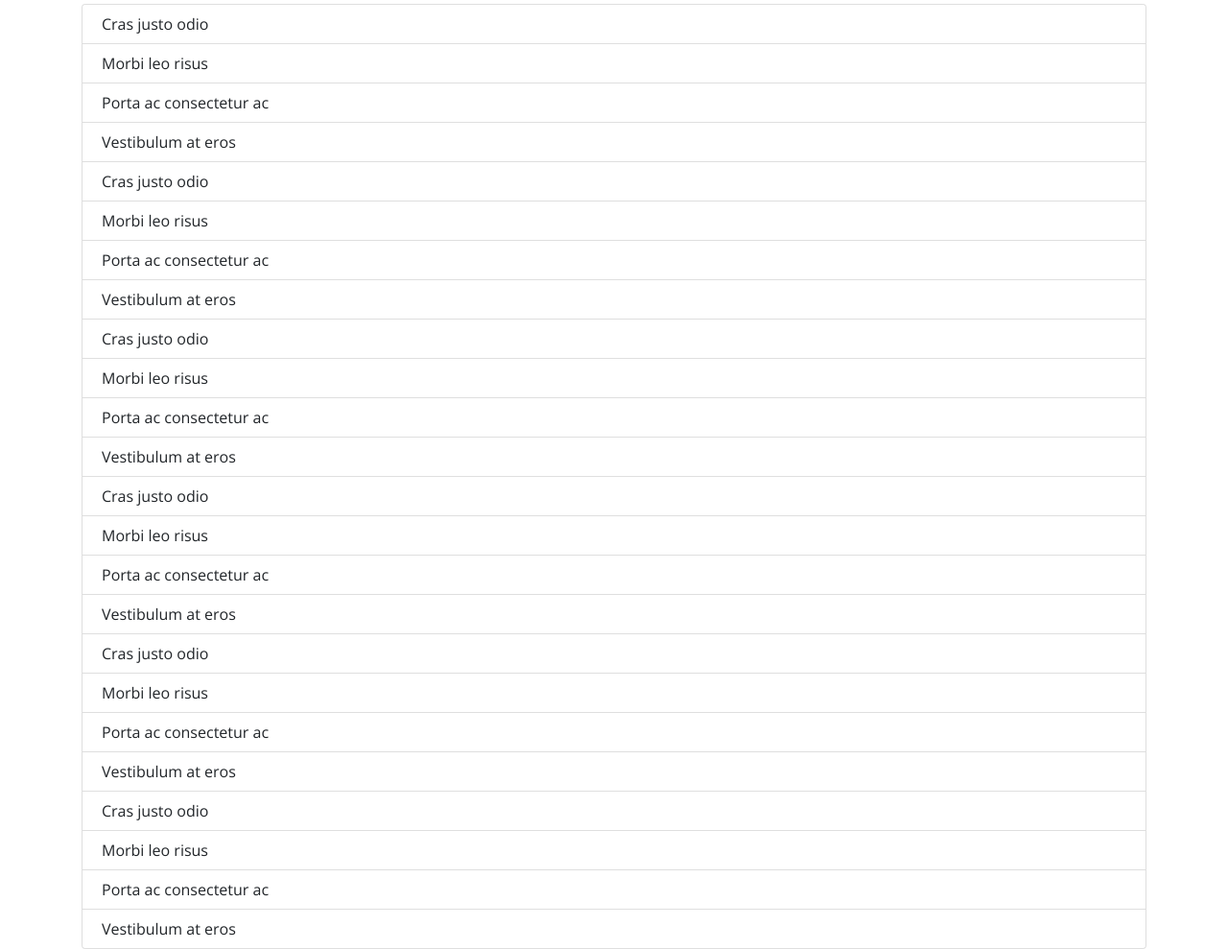
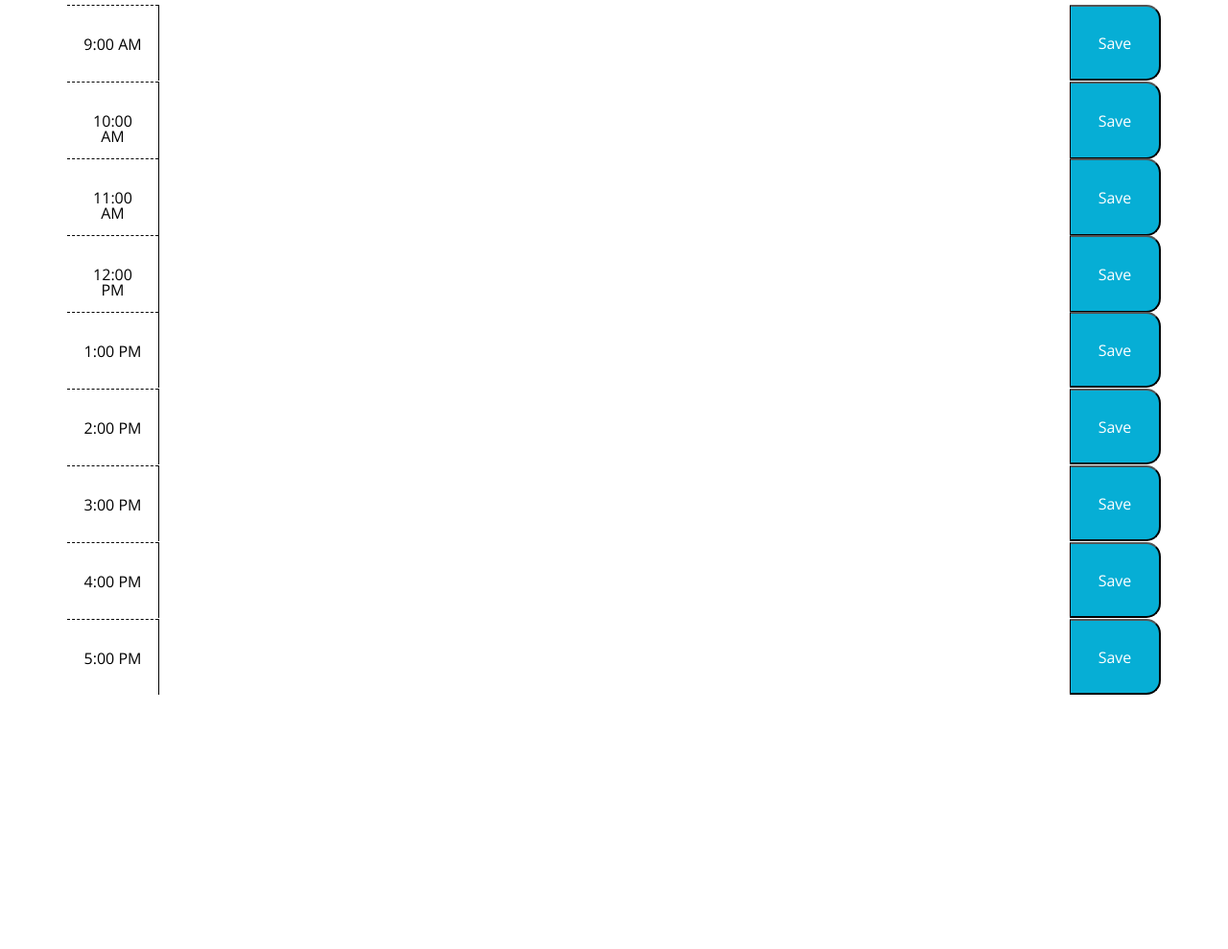
Before and after one commit to TR742/Work-day-scheduler, a plain HTML site: page index.html in a window 1280 px wide. Shown: the part 296-1285 px from the top of the page at 96% size. After the commit the page ends 1020 px from the top, so only its background shows below. Drawn offline with nearby package versions, Linux system fonts and the light colour scheme.

Commit message:
HTML elements created/Formatting

```diff
--- a/index.html
+++ b/index.html
@@ -28,32 +28,76 @@
       <p class="lead">A simple calendar app for scheduling your work day</p>
       <p id="currentDay" class="lead"></p>
     </header>
+
     <div class="container">
-      <!-- Timeblocks go here -->
-      <ul class="list-group">
-        <li class="list-group-item">Cras justo odio</li>
-        <li class="list-group-item">Morbi leo risus</li>
-        <li class="list-group-item">Porta ac consectetur ac</li>
-        <li class="list-group-item">Vestibulum at eros</li><li class="list-group-item">Cras justo odio</li>
-        <li class="list-group-item">Morbi leo risus</li>
-        <li class="list-group-item">Porta ac consectetur ac</li>
-        <li class="list-group-item">Vestibulum at eros</li><li class="list-group-item">Cras justo odio</li>
-        <li class="list-group-item">Morbi leo risus</li>
-        <li class="list-group-item">Porta ac consectetur ac</li>
-        <li class="list-group-item">Vestibulum at eros</li><li class="list-group-item">Cras justo odio</li>
-        <li class="list-group-item">Morbi leo risus</li>
-        <li class="list-group-item">Porta ac consectetur ac</li>
-        <li class="list-group-item">Vestibulum at eros</li><li class="list-group-item">Cras justo odio</li>
-        <li class="list-group-item">Morbi leo risus</li>
-        <li class="list-group-item">Porta ac consectetur ac</li>
-        <li class="list-group-item">Vestibulum at eros</li><li class="list-group-item">Cras justo odio</li>
-        <li class="list-group-item">Morbi leo risus</li>
-        <li class="list-group-item">Porta ac consectetur ac</li>
-        <li class="list-group-item">Vestibulum at eros</li>
-      </ul>
+
+      <div class="row time-block">
+        <p class="col-1 hour">
+          9:00 AM</p>
+        <textarea class="col-10 description"></textarea>
+        <button type="submit" class="saveBtn col-1">Save</button>
+      </div>
+
+      <div class="row time-block">
+        <p class="col-1 hour">
+          10:00 AM</p>
+        <textarea class="col-10 description"></textarea>
+        <button type="submit" class="saveBtn col-1">Save</button>
+      </div>
+
+      <div class="row time-block">
+        <p class="col-1 hour">
+          11:00 AM</p>
+        <textarea class="col-10 description"></textarea>
+        <button type="submit" class="saveBtn col-1">Save</button>
+      </div>
+
+      <div class="row time-block">
+        <p class="col-1 hour">
+          12:00 PM</p>
+        <textarea class="col-10 description"></textarea>
+        <button type="submit" class="saveBtn col-1">Save</button>
+      </div>
+
+      <div class="row time-block">
+        <p class="col-1 hour">
+          1:00 PM</p>
+        <textarea class="col-10 description"></textarea>
+        <button type="submit" class="saveBtn col-1">Save</button>
+      </div>
+
+      <div class="row time-block">
+        <p class="col-1 hour">
+          2:00 PM</p>
+        <textarea class="col-10 description"></textarea>
+        <button type="submit" class="saveBtn col-1">Save</button>
+      </div>
+
+      <div class="row time-block">
+        <p class="col-1 hour">
+          3:00 PM</p>
+        <textarea class="col-10 description"></textarea>
+        <button type="submit" class="saveBtn col-1">Save</button>
+      </div>
+
+      <div class="row time-block">
+        <p class="col-1 hour">
+          4:00 PM</p>
+        <textarea class="col-10 description"></textarea>
+        <button type="submit" class="saveBtn col-1">Save</button>
+      </div>
+
+      <div class="row time-block">
+        <p class="col-1 hour">
+          5:00 PM</p>
+        <textarea class="col-10 description"></textarea>
+        <button type="submit" class="saveBtn col-1">Save</button>
+      </div>
+
     </div>
 
     <script src="https://cdnjs.cloudflare.com/ajax/libs/jquery/3.2.1/jquery.min.js"></script>
     <script src="https://cdnjs.cloudflare.com/ajax/libs/moment.js/2.24.0/moment.min.js"></script>
+    <script src="./script.js"></script>
   </body>
 </html>
--- a/style.css
+++ b/style.css
@@ -42,6 +42,7 @@ textarea {
   border-top: 1px dashed #000000;
 }
 
+/* Classes to change time-blocks based on time of day */
 .past {
   background-color: #d3d3d3;
   color: white;
@@ -57,6 +58,7 @@ textarea {
   color: white;
 }
 
+/* Save button */
 .saveBtn {
   border-left: 1px solid black;
   border-top-right-radius: 15px;
```
